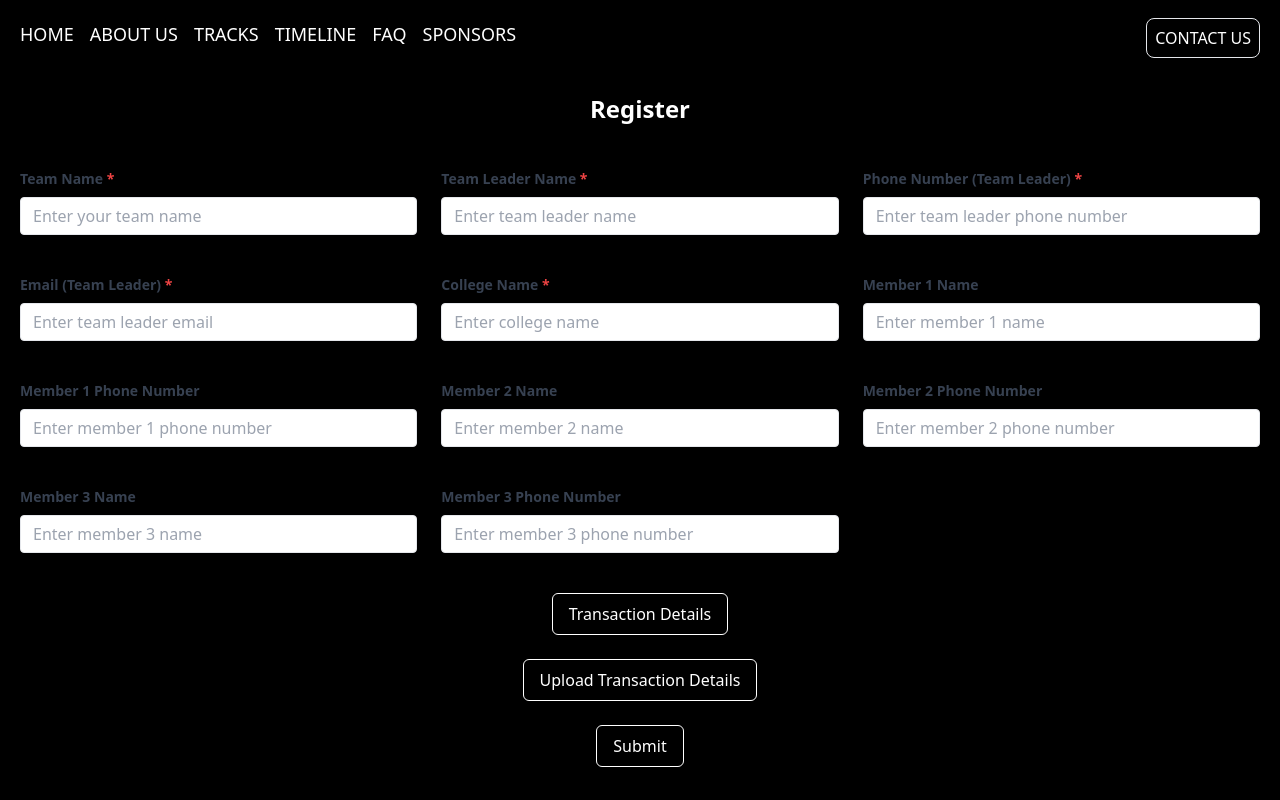
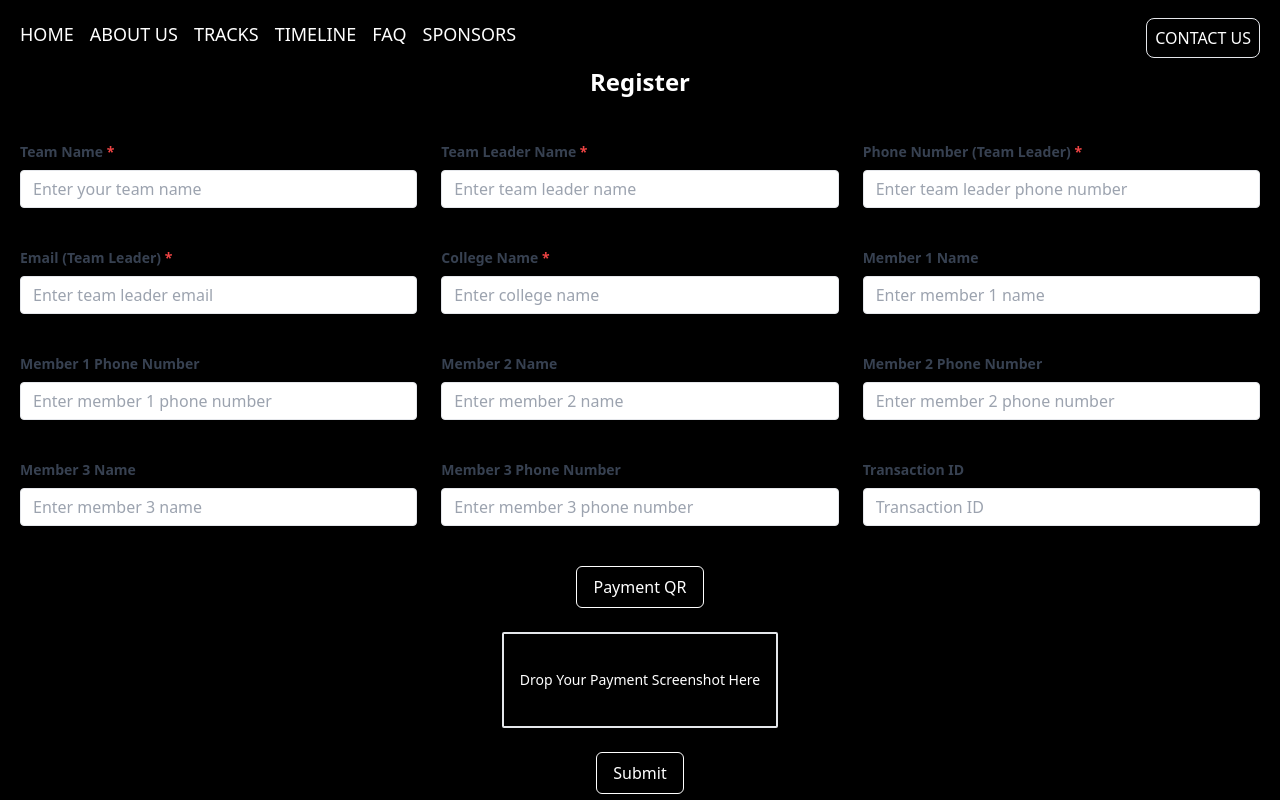
Before and after one commit to swapna-7/cyberthon, a React (Vite) app: page /register in a window 1280 px wide. Shown: the top 800 px of the page. Built offline with nearby package versions, Linux system fonts and the light colour scheme.

Commit message:
transaction backend

```diff
--- a/package.json
+++ b/package.json
@@ -13,6 +13,8 @@
     "@emailjs/browser": "^4.4.1",
     "@fortawesome/free-brands-svg-icons": "^6.7.1",
     "@fortawesome/react-fontawesome": "^0.2.2",
+    "firebase": "^11.1.0",
+    "framer-motion": "^11.16.4",
     "gsap": "^3.12.5",
     "react": "^18.3.1",
     "react-dom": "^18.3.1",
--- a/src/components/Register.tsx
+++ b/src/components/Register.tsx
@@ -1,20 +1,25 @@
-import React, { useState } from 'react'
+import { addDoc, collection } from "firebase/firestore";
+import React, { useEffect, useState } from "react";
+import { db, storage } from "../firebase_config";
+import { getDownloadURL, ref, uploadBytesResumable } from "firebase/storage";
 
 function Register() {
   const [modalOpen, setModalOpen] = useState(false);
-  const [transactionImage, setTransactionImage] = useState<string | null>(null);
+  const [transactionImage, setTransactionImage] = useState<any>();
+  const [isSubmitting, setIsSubmitting] = useState(false);
   const [teamDetails, setTeamDetails] = useState({
-    teamName: '',
-    leaderName: '',
-    leaderPhone: '',
-    leaderEmail: '',
-    collegeName: '',
-    member1Name: '',
-    member1Phone: '',
-    member2Name: '',
-    member2Phone: '',
-    member3Name: '',
-    member3Phone: ''
+    teamName: "",
+    leaderName: "",
+    leaderPhone: "",
+    leaderEmail: "",
+    collegeName: "",
+    member1Name: "",
+    member1Phone: "",
+    member2Name: "",
+    member2Phone: "",
+    member3Name: "",
+    member3Phone: "",
+    transactionID: "",
   });
 
   const handleInputChange = (e) => {
@@ -23,7 +28,7 @@ function Register() {
   };
 
   const handleFileChange = (e) => {
-    setTransactionImage(URL.createObjectURL(e.target.files[0]));
+    setTransactionImage(e.target.files[0]);
   };
 
   const handleOpenModal = () => {
@@ -34,231 +39,352 @@ function Register() {
     setModalOpen(false);
   };
 
-  const handleSubmit = (e) => {
+  const saveFormData = async (url) => {
+    try {
+      // Replace 'eventCollection' with the specific event's collection name
+      const docRef = await addDoc(collection(db, "cyberthon"), {
+        teamName: teamDetails.teamName,
+        leaderName: teamDetails.leaderName,
+        leaderPhone: teamDetails.leaderPhone,
+        leaderEmail: teamDetails.leaderEmail,
+        collegeName: teamDetails.collegeName,
+        member1Name: teamDetails.member1Name,
+        member1Phone: teamDetails.member1Phone,
+        member2Name: teamDetails.member2Name,
+        member2Phone: teamDetails.member2Phone,
+        member3Name: teamDetails.member3Name,
+        member3Phone: teamDetails.member3Phone,
+        transactionID: teamDetails.transactionID,
+        transactionImage: url,
+        createdAt: new Date(),
+      });
+      console.log("Document written with ID: ", docRef.id);
+      alert("Form submitted successfully!");
+    } catch (error) {
+      console.error("Error adding document: ", error);
+    }
+  };
+
+  const handleSubmit = async (e) => {
     e.preventDefault();
     // Form validation: Ensure team name and leader details are filled out
-    if (!teamDetails.teamName || !teamDetails.leaderName || !teamDetails.leaderPhone || !teamDetails.leaderEmail) {
-      alert('Please fill out all required fields.');
+    if (
+      !teamDetails.teamName ||
+      !teamDetails.leaderName ||
+      !teamDetails.leaderPhone ||
+      !teamDetails.leaderEmail
+    ) {
+      alert("Please fill out all required fields.");
     } else {
       // If form is valid, show success alert
-      alert('Form submitted successfully!');
+      setIsSubmitting(true);
+
+      // Upload the image to Firebase Storage
+      const storageRef = ref(storage, `screenshots/${transactionImage?.name}`);
+      const uploadTask = uploadBytesResumable(storageRef, transactionImage);
+      uploadTask.on(
+        "state_changed",
+        (snapshot) => {
+          const progress =
+            (snapshot.bytesTransferred / snapshot.totalBytes) * 100;
+          console.log("Upload is " + progress + "% done");
+        },
+        (error) => {
+          console.error("Upload error:", error);
+          setIsSubmitting(false);
+        },
+        async () => {
+          // Get the image URL after upload completes
+          const downloadURL = await getDownloadURL(uploadTask.snapshot.ref);
+          // Save the entire form data, including the image URL, in Firestore
+          await saveFormData(downloadURL);
+          setIsSubmitting(false);
+        }
+      );
     }
   };
 
   return (
-    <div className='h-screen flex flex-col justify-center items-center mt-10'>
-      <h1 className='text-2xl font-bold mb-6'>Register</h1>
-      <form className='w-full max-w-7xl p-5 rounded-lg' onSubmit={handleSubmit}>
+    <div className="h-screen flex flex-col justify-center items-center mt-10">
+      <h1 className="text-2xl font-bold mb-6">Register</h1>
+      <form className="w-full max-w-7xl p-5 rounded-lg" onSubmit={handleSubmit}>
         {/* Grid Layout */}
-        <div className='grid grid-cols-1 md:grid-cols-3 gap-6'>
+        <div className="grid grid-cols-1 md:grid-cols-3 gap-6">
           {/* Team Name */}
-          <div className='mb-4'>
-            <label className='block text-gray-700 text-sm font-bold mb-2' htmlFor='teamName'>
+          <div className="mb-4">
+            <label
+              className="block text-gray-700 text-sm font-bold mb-2"
+              htmlFor="teamName"
+            >
               Team Name <span className="text-red-500">*</span>
             </label>
             <input
-              className='appearance-none border rounded w-full py-2 px-3 text-gray-700 leading-tight focus:outline-none focus:bg-white'
-              id='teamName'
-              type='text'
-              name='teamName'
+              className="appearance-none border rounded w-full py-2 px-3 text-gray-700 leading-tight focus:outline-none focus:bg-white"
+              id="teamName"
+              type="text"
+              name="teamName"
               value={teamDetails.teamName}
               onChange={handleInputChange}
-              placeholder='Enter your team name'
+              placeholder="Enter your team name"
               required
             />
           </div>
 
           {/* Team Leader Name */}
-          <div className='mb-4'>
-            <label className='block text-gray-700 text-sm font-bold mb-2' htmlFor='leaderName'>
+          <div className="mb-4">
+            <label
+              className="block text-gray-700 text-sm font-bold mb-2"
+              htmlFor="leaderName"
+            >
               Team Leader Name <span className="text-red-500">*</span>
             </label>
             <input
-              className='appearance-none border rounded w-full py-2 px-3 text-gray-700 leading-tight focus:outline-none focus:bg-white'
-              id='leaderName'
-              type='text'
-              name='leaderName'
+              className="appearance-none border rounded w-full py-2 px-3 text-gray-700 leading-tight focus:outline-none focus:bg-white"
+              id="leaderName"
+              type="text"
+              name="leaderName"
               value={teamDetails.leaderName}
               onChange={handleInputChange}
-              placeholder='Enter team leader name'
+              placeholder="Enter team leader name"
               required
             />
           </div>
 
           {/* Team Leader Phone */}
-          <div className='mb-4'>
-            <label className='block text-gray-700 text-sm font-bold mb-2' htmlFor='leaderPhone'>
+          <div className="mb-4">
+            <label
+              className="block text-gray-700 text-sm font-bold mb-2"
+              htmlFor="leaderPhone"
+            >
               Phone Number (Team Leader) <span className="text-red-500">*</span>
             </label>
             <input
-              className='appearance-none border rounded w-full py-2 px-3 text-gray-700 leading-tight focus:outline-none focus:bg-white'
-              id='leaderPhone'
-              type='text'
-              name='leaderPhone'
+              className="appearance-none border rounded w-full py-2 px-3 text-gray-700 leading-tight focus:outline-none focus:bg-white"
+              id="leaderPhone"
+              type="text"
+              name="leaderPhone"
               value={teamDetails.leaderPhone}
               onChange={handleInputChange}
-              placeholder='Enter team leader phone number'
+              placeholder="Enter team leader phone number"
               required
             />
           </div>
 
           {/* Team Leader Email */}
-          <div className='mb-4'>
-            <label className='block text-gray-700 text-sm font-bold mb-2' htmlFor='leaderEmail'>
+          <div className="mb-4">
+            <label
+              className="block text-gray-700 text-sm font-bold mb-2"
+              htmlFor="leaderEmail"
+            >
               Email (Team Leader) <span className="text-red-500">*</span>
             </label>
             <input
-              className='appearance-none border rounded w-full py-2 px-3 text-gray-700 leading-tight focus:outline-none focus:bg-white'
-              id='leaderEmail'
-              type='email'
-              name='leaderEmail'
+              className="appearance-none border rounded w-full py-2 px-3 text-gray-700 leading-tight focus:outline-none focus:bg-white"
+              id="leaderEmail"
+              type="email"
+              name="leaderEmail"
               value={teamDetails.leaderEmail}
               onChange={handleInputChange}
-              placeholder='Enter team leader email'
+              placeholder="Enter team leader email"
               required
             />
           </div>
 
           {/* College Name */}
-          <div className='mb-4'>
-            <label className='block text-gray-700 text-sm font-bold mb-2' htmlFor='collegeName'>
+          <div className="mb-4">
+            <label
+              className="block text-gray-700 text-sm font-bold mb-2"
+              htmlFor="collegeName"
+            >
               College Name <span className="text-red-500">*</span>
             </label>
             <input
-              className='appearance-none border rounded w-full py-2 px-3 text-gray-700 leading-tight focus:outline-none focus:bg-white'
-              id='collegeName'
-              type='text'
-              name='collegeName'
+              className="appearance-none border rounded w-full py-2 px-3 text-gray-700 leading-tight focus:outline-none focus:bg-white"
+              id="collegeName"
+              type="text"
+              name="collegeName"
               value={teamDetails.collegeName}
               onChange={handleInputChange}
-              placeholder='Enter college name'
+              placeholder="Enter college name"
               required
             />
           </div>
 
           {/* Member 1 Name */}
-          <div className='mb-4'>
-            <label className='block text-gray-700 text-sm font-bold mb-2' htmlFor='member1Name'>
+          <div className="mb-4">
+            <label
+              className="block text-gray-700 text-sm font-bold mb-2"
+              htmlFor="member1Name"
+            >
               Member 1 Name
             </label>
             <input
-              className='appearance-none border rounded w-full py-2 px-3 text-gray-700 leading-tight focus:outline-none focus:bg-white'
-              id='member1Name'
-              type='text'
-              name='member1Name'
+              className="appearance-none border rounded w-full py-2 px-3 text-gray-700 leading-tight focus:outline-none focus:bg-white"
+              id="member1Name"
+              type="text"
+              name="member1Name"
               value={teamDetails.member1Name}
               onChange={handleInputChange}
-              placeholder='Enter member 1 name'
+              placeholder="Enter member 1 name"
             />
           </div>
 
           {/* Member 1 Phone */}
-          <div className='mb-4'>
-            <label className='block text-gray-700 text-sm font-bold mb-2' htmlFor='member1Phone'>
+          <div className="mb-4">
+            <label
+              className="block text-gray-700 text-sm font-bold mb-2"
+              htmlFor="member1Phone"
+            >
               Member 1 Phone Number
             </label>
             <input
-              className='appearance-none border rounded w-full py-2 px-3 text-gray-700 leading-tight focus:outline-none focus:bg-white'
-              id='member1Phone'
-              type='text'
-              name='member1Phone'
+              className="appearance-none border rounded w-full py-2 px-3 text-gray-700 leading-tight focus:outline-none focus:bg-white"
+              id="member1Phone"
+              type="text"
+              name="member1Phone"
               value={teamDetails.member1Phone}
               onChange={handleInputChange}
-              placeholder='Enter member 1 phone number'
+              placeholder="Enter member 1 phone number"
             />
           </div>
 
           {/* Member 2 Name */}
-          <div className='mb-4'>
-            <label className='block text-gray-700 text-sm font-bold mb-2' htmlFor='member2Name'>
+          <div className="mb-4">
+            <label
+              className="block text-gray-700 text-sm font-bold mb-2"
+              htmlFor="member2Name"
+            >
               Member 2 Name
             </label>
             <input
-              className='appearance-none border rounded w-full py-2 px-3 text-gray-700 leading-tight focus:outline-none focus:bg-white'
-              id='member2Name'
-              type='text'
-              name='member2Name'
+              className="appearance-none border rounded w-full py-2 px-3 text-gray-700 leading-tight focus:outline-none focus:bg-white"
+              id="member2Name"
+              type="text"
+              name="member2Name"
               value={teamDetails.member2Name}
               onChange={handleInputChange}
-              placeholder='Enter member 2 name'
+              placeholder="Enter member 2 name"
             />
           </div>
 
           {/* Member 2 Phone */}
-          <div className='mb-4'>
-            <label className='block text-gray-700 text-sm font-bold mb-2' htmlFor='member2Phone'>
+          <div className="mb-4">
+            <label
+              className="block text-gray-700 text-sm font-bold mb-2"
+              htmlFor="member2Phone"
+            >
               Member 2 Phone Number
             </label>
             <input
-              className='appearance-none border rounded w-full py-2 px-3 text-gray-700 leading-tight focus:outline-none focus:bg-white'
-              id='member2Phone'
-              type='text'
-              name='member2Phone'
+              className="appearance-none border rounded w-full py-2 px-3 text-gray-700 leading-tight focus:outline-none focus:bg-white"
+              id="member2Phone"
+              type="text"
+              name="member2Phone"
               value={teamDetails.member2Phone}
               onChange={handleInputChange}
-              placeholder='Enter member 2 phone number'
+              placeholder="Enter member 2 phone number"
             />
           </div>
 
           {/* Member 3 Name */}
-          <div className='mb-4'>
-            <label className='block text-gray-700 text-sm font-bold mb-2' htmlFor='member3Name'>
+          <div className="mb-4">
+            <label
+              className="block text-gray-700 text-sm font-bold mb-2"
+              htmlFor="member3Name"
+            >
               Member 3 Name
             </label>
             <input
-              className='appearance-none border rounded w-full py-2 px-3 text-gray-700 leading-tight focus:outline-none focus:bg-white'
-              id='member3Name'
-              type='text'
-              name='member3Name'
+              className="appearance-none border rounded w-full py-2 px-3 text-gray-700 leading-tight focus:outline-none focus:bg-white"
+              id="member3Name"
+              type="text"
+              name="member3Name"
               value={teamDetails.member3Name}
               onChange={handleInputChange}
-              placeholder='Enter member 3 name'
+              placeholder="Enter member 3 name"
             />
           </div>
 
           {/* Member 3 Phone */}
-          <div className='mb-4'>
-            <label className='block text-gray-700 text-sm font-bold mb-2' htmlFor='member3Phone'>
+          <div className="mb-4">
+            <label
+              className="block text-gray-700 text-sm font-bold mb-2"
+              htmlFor="member3Phone"
+            >
               Member 3 Phone Number
             </label>
             <input
-              className='appearance-none border rounded w-full py-2 px-3 text-gray-700 leading-tight focus:outline-none focus:bg-white'
-              id='member3Phone'
-              type='text'
-              name='member3Phone'
+              className="appearance-none border rounded w-full py-2 px-3 text-gray-700 leading-tight focus:outline-none focus:bg-white"
+              id="member3Phone"
+              type="text"
+              name="member3Phone"
               value={teamDetails.member3Phone}
               onChange={handleInputChange}
-              placeholder='Enter member 3 phone number'
+              placeholder="Enter member 3 phone number"
+            />
+          </div>
+          <div className="mb-4">
+            <label
+              className="block text-gray-700 text-sm font-bold mb-2"
+              htmlFor="transactionID"
+            >
+              Transaction ID
+            </label>
+            <input
+              className="appearance-none border rounded w-full py-2 px-3 text-gray-700 leading-tight focus:outline-none focus:bg-white"
+              id="transactionID"
+              type="text"
+              name="transactionID"
+              value={teamDetails.transactionID}
+              onChange={handleInputChange}
+              placeholder="Transaction ID"
             />
           </div>
         </div>
 
         {/* Button to open the modal */}
-        <div className='flex justify-center mt-6'>
+        <div className="flex justify-center mt-6">
           <button
-            type='button'
-            className='px-4 py-2 bg-black border border-white text-white rounded-md hover:bg-zinc-700'
+            type="button"
+            className="px-4 py-2 bg-black border border-white text-white rounded-md hover:bg-zinc-700"
             onClick={handleOpenModal}
           >
-            Transaction Details
+            Payment QR
           </button>
         </div>
 
-        <div className='flex justify-center mt-6'>
-          <button
-            type='button'
-            className='px-4 py-2 bg-black border border-white text-white rounded-md hover:bg-zinc-700'
-            onClick={handleOpenModal}
-          >
-            Upload Transaction Details
-          </button>
+        <div className="flex justify-center mt-6">
+          <div>
+            <div className=" w-full h-24 border-2 rounded-sm">
+              <label
+                className=" mb-2 text-sm font-medium text-white w-full h-full cursor-pointer flex flex-col justify-center items-center"
+                htmlFor="file_input"
+              >
+                <input
+                  className="hidden w-full h-full"
+                  id="file_input"
+                  type="file"
+                  onChange={handleFileChange}
+                />
+                <h6 className="text-center p-4">
+                  Drop Your Payment Screenshot Here
+                </h6>
+
+                {transactionImage && (
+                  <h1 className="text-base">
+                    Uploded File : {transactionImage?.name}
+                  </h1>
+                )}
+              </label>
+            </div>
+          </div>
         </div>
 
         {/* Submit Button */}
-        <div className='flex justify-center mt-6'>
+        <div className="flex justify-center mt-6">
           <button
-            type='submit'
-            className='px-4 py-2 bg-black border border-white text-white rounded-md hover:bg-zinc-700'
+            type="submit"
+            className="px-4 py-2 bg-black border border-white text-white rounded-md hover:bg-zinc-700"
           >
             Submit
           </button>
@@ -267,44 +393,29 @@ function Register() {
 
       {/* Modal */}
       {modalOpen && (
-        <div className='fixed inset-0 bg-gray-600 bg-opacity-50 flex justify-center items-center'>
-          <div className='bg-white p-6 rounded-lg shadow-lg w-96'>
-            <h2 className='text-xl font-bold mb-4'>Transaction Details</h2>
-            <div>
-              <label className='block text-gray-700'>Upload Screenshot</label>
-              <input
-                type='file'
-                className='mt-2'
-                onChange={handleFileChange}
-              />
+        <div className="fixed inset-0 bg-gray-600 bg-opacity-50 flex justify-center items-center">
+          <div className="bg-white p-6 rounded-lg shadow-lg w-96">
+            <h2 className="text-xl font-bold mb-4">Payment QR Code</h2>
+            <div className="mt-4">
+              {
+                <div>
+                  <img src="/QR.png" alt="QR code" className="w-full h-auto" />
+                </div>
+              }
             </div>
-            <div className='mt-4'>
-              {transactionImage && (
-                <div>
-                  <img src={transactionImage} alt='Transaction Screenshot' className='w-full h-auto' />
-                </div>
-              )}
-            </div>
-            <div className='mt-4 flex justify-between'>
+            <div className="mt-4 flex justify-between">
               <button
                 onClick={handleCloseModal}
-                className='px-4 py-2 bg-gray-500 text-white rounded-md hover:bg-gray-700'
+                className="px-4 py-2 bg-gray-500 text-white rounded-md hover:bg-gray-700"
               >
                 Close
-              </button>
-
-              <button
-                className='px-4 py-2 bg-blue-500 text-white rounded-md hover:bg-blue-700'
-              >
-                Submit
               </button>
             </div>
           </div>
         </div>
       )}
-
     </div>
-  )
+  );
 }
 
 export default Register;
--- /dev/null
+++ b/src/firebase_config.js
@@ -0,0 +1,24 @@
+// Import the functions you need from the SDKs you need
+import { initializeApp } from "firebase/app";
+
+import { getStorage } from "firebase/storage";
+import { getFirestore } from "firebase/firestore";
+// TODO: Add SDKs for Firebase products that you want to use
+// https://firebase.google.com/docs/web/setup#available-libraries
+
+// Your web app's Firebase configuration
+const firebaseConfig = {
+  apiKey: "AIzaSyDI60wmqpaVUi4gzKwS8HYnmvtbLfWXviI",
+  authDomain: "cyber-carnival-543bf.firebaseapp.com",
+  projectId: "cyber-carnival-543bf",
+  storageBucket: "cyber-carnival-543bf.appspot.com",
+  messagingSenderId: "120581253051",
+  appId: "1:120581253051:web:111d224b55aee2777bc69e",
+};
+
+// Initialize Firebase
+const app = initializeApp(firebaseConfig);
+const storage = getStorage(app);
+const db = getFirestore(app);
+
+export { storage, db };
```
Also changed, not shown: public/QR.png (added), 1 other file (tests, documents, lock files or other folders).
